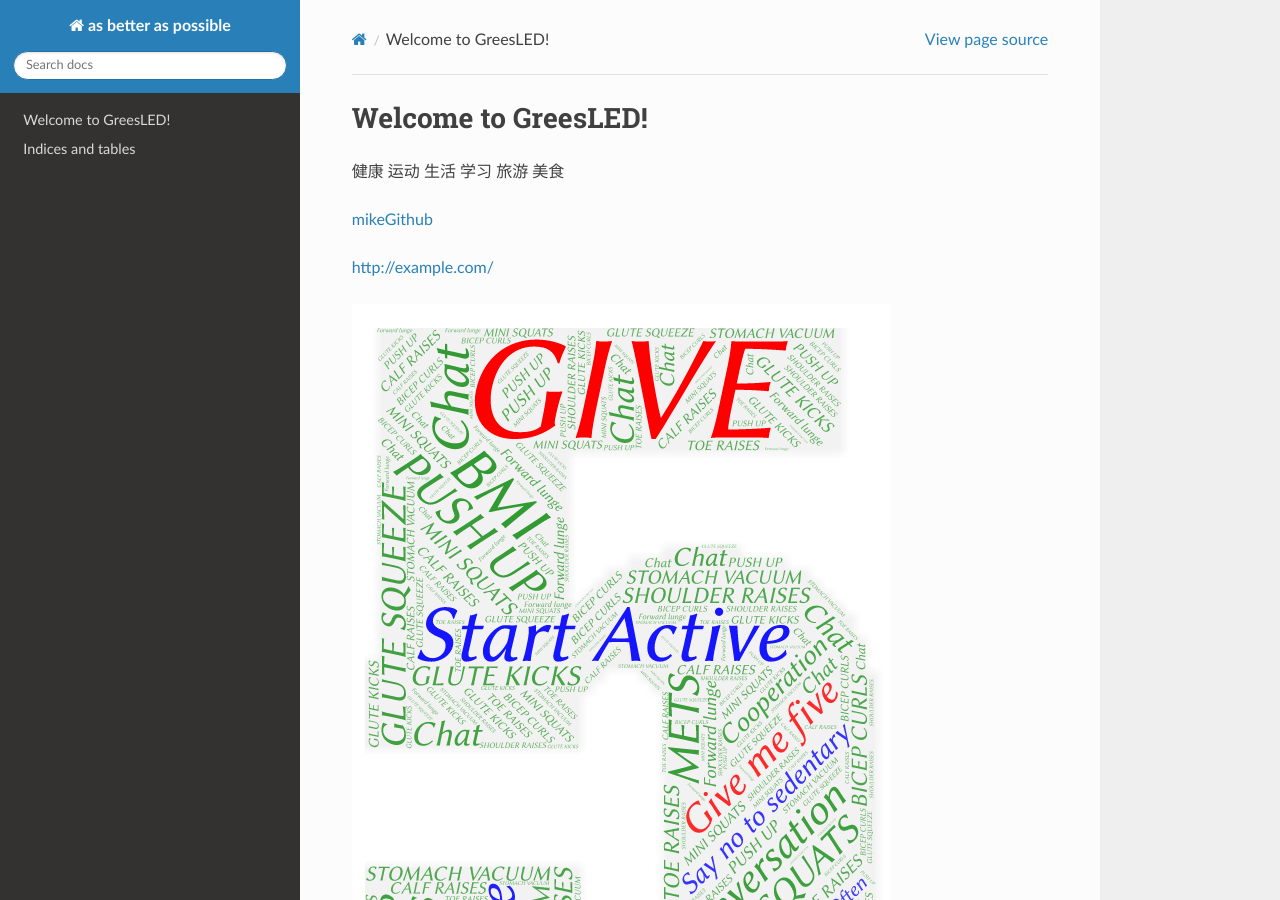
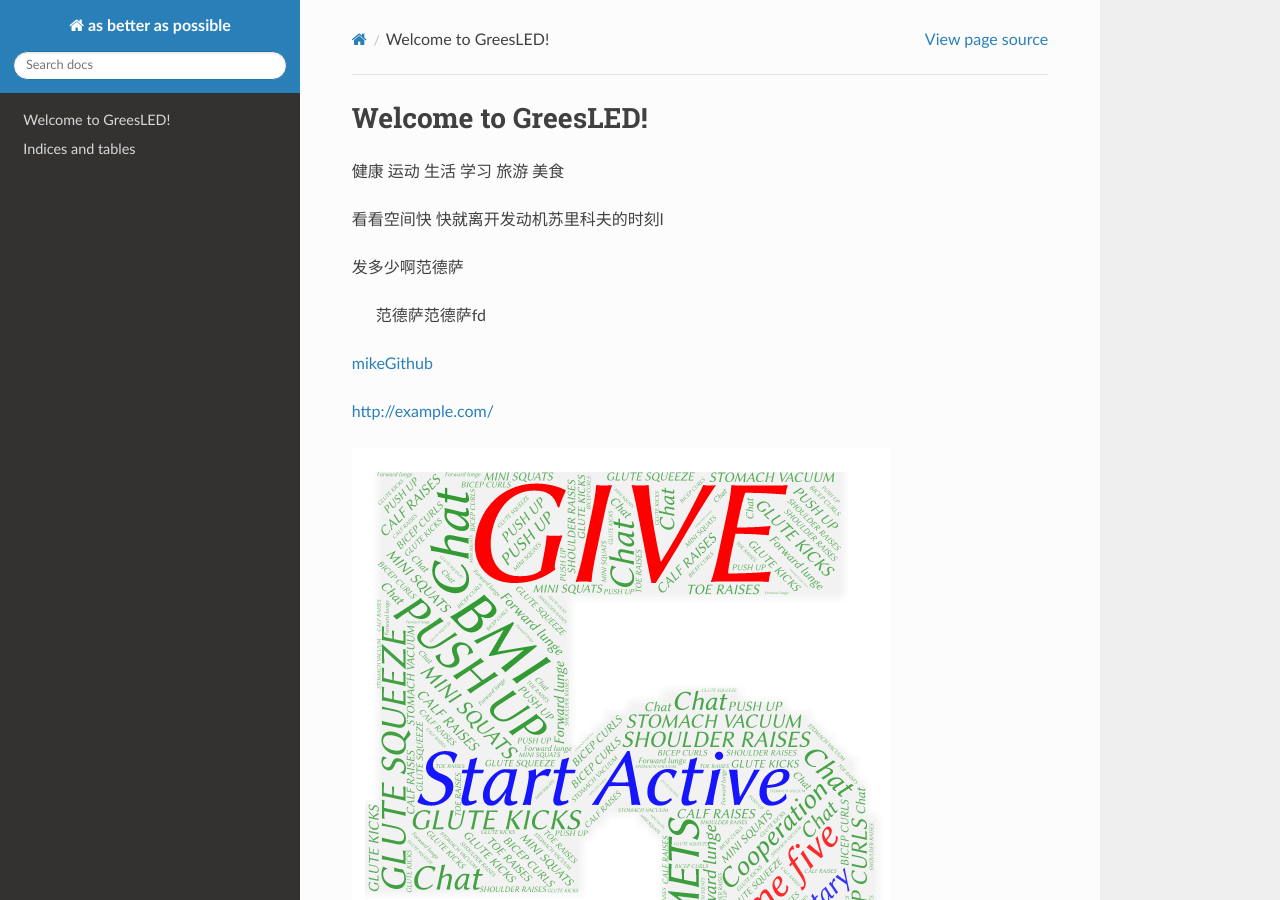
Before and after one commit to paultang/abapweb, a Sphinx documentation site: the page built from source/index.rst, in a window 1280 px wide and 900 px high. Built offline with Sphinx 7.4.7 and the Read the Docs theme 2.0.0, drawn with Linux system fonts in a browser that asks for light colours.

Commit message:
Update index.rst

```diff
--- a/source/index.rst
+++ b/source/index.rst
@@ -12,6 +12,12 @@ Welcome to GreesLED!
 学习
 旅游
 美食
+
+看看空间快 快就离开发动机苏里科夫的时刻l
+
+发多少啊范德萨
+
+ 范德萨范德萨fd
 
 `mikeGithub <https://github.com/mike-zhang>`_
 
```
